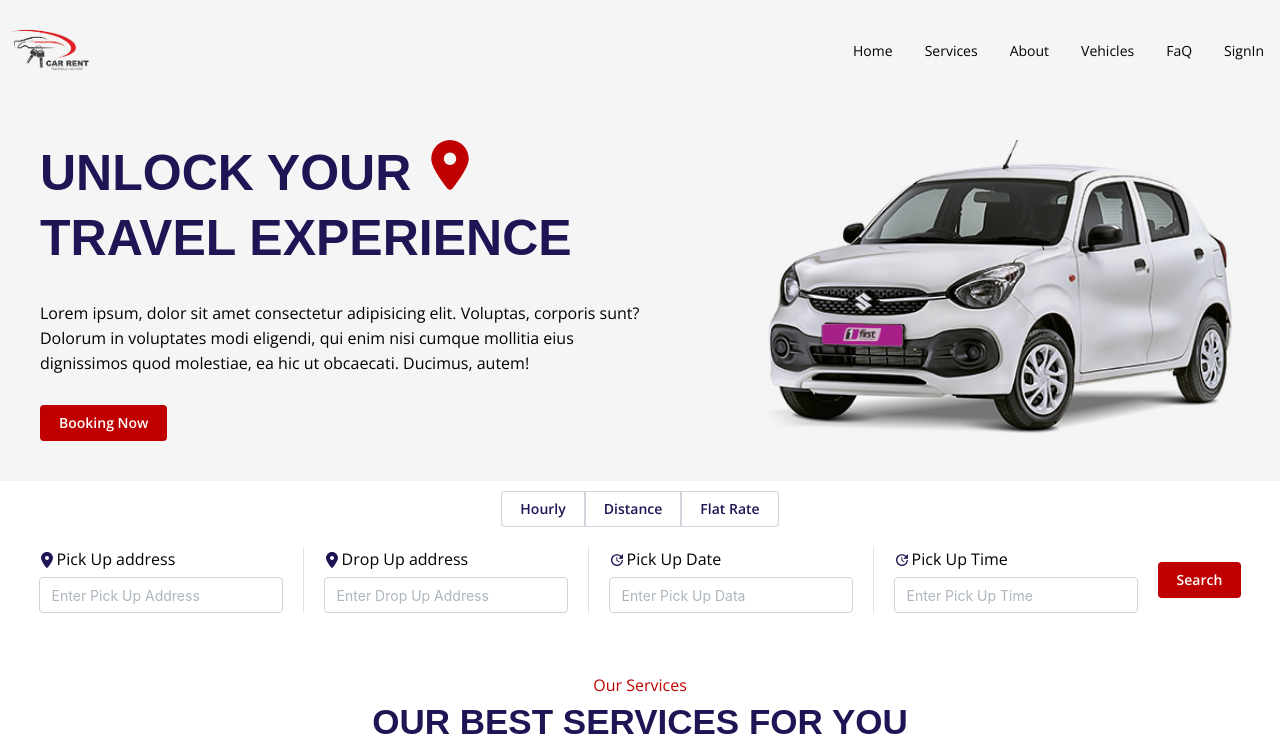
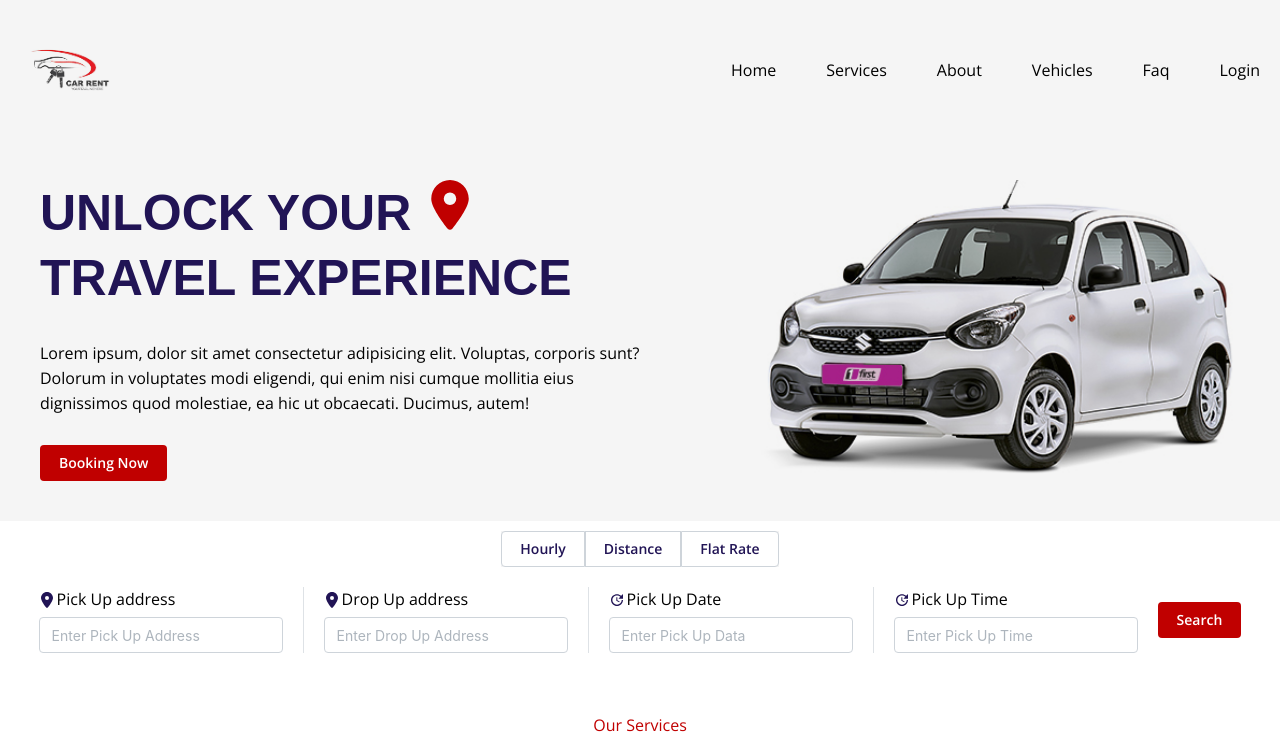
Before and after one commit to SanjeevRoyy/Car-Rental, a React (Vite) app: page / in a window 1280 px wide. Shown: the top 748 px of the page. Built offline with nearby package versions, Linux system fonts and the light colour scheme.

Commit message:
added routes pages

```diff
--- a/package.json
+++ b/package.json
@@ -15,7 +15,8 @@
     "google-fonts": "^1.0.0",
     "react": "^18.2.0",
     "react-dom": "^18.2.0",
-    "react-icons": "^5.2.1"
+    "react-icons": "^5.2.1",
+    "react-router-dom": "^6.26.2"
   },
   "devDependencies": {
     "@types/react": "^18.2.66",
--- a/src/App.jsx
+++ b/src/App.jsx
@@ -1,13 +1,16 @@
 import { Box, Text, Title } from "@mantine/core";
 import Router from "./Router";
-import './index.css'
+import "./index.css";
 import Footer from "./components/Footer";
+import Navbar from "./components/Navbar";
 
 function App() {
   return (
     <>
-    <Router/>
-    <Footer/>
+      <Navbar
+       />
+      <Router />
+      <Footer />
     </>
   );
 }
--- a/src/Router.jsx
+++ b/src/Router.jsx
@@ -1,14 +1,29 @@
-import React from 'react'
-import Navbar from './components/Navbar'
-import Home from './pages/Home'
+import React from "react";
+import Navbar from "./components/Navbar";
+import Home from "./pages/Home";
+import { Route, Routes } from "react-router-dom";
+import Services from "./pages/services/Services";
+import About from "./pages/about/About";
+import Vehicles from "./pages/vehicles/Vehicles";
+import OurApp from "./pages/faq/OurApp";
+import Testimonials from "./pages/testimonials/Testimonials";
 
 const Router = () => {
   return (
     <>
-    <Navbar/>
-    <Home/>
+      {/* <Navbar/>
+    <Home/> */}
+      <Routes>
+        <Route path="/" element={<Home />} />
+        <Route path="/services" element={<Services />} />
+        <Route path="/about" element={<About />} />
+        <Route path="/vehicles" element={<Vehicles />} />
+        <Route path="/faq" element={<OurApp />} />
+        <Route path="/testimonials" element={<Testimonials />} />
+        {/* <Route path="/signin" element={<SignIn />} /> */}
+      </Routes>
     </>
-  )
-}
+  );
+};
 
-export default Router
+export default Router;
--- a/src/components/Navbar.jsx
+++ b/src/components/Navbar.jsx
@@ -1,20 +1,43 @@
 import { Box, Button, Flex, Image, NavLink } from "@mantine/core";
 import React from "react";
+import { Link } from "react-router-dom";
 
 const Navbar = () => {
   return (
     <>
-      <Flex bg={"whitesmoke"}  justify="space-between">
+      <Flex bg={"whitesmoke"} justify="space-between" p={20}>
         <Box>
-          <Image style={{mixBlendMode:"multiply"}} w={100} src="img/carrentlogo.png" />
+          <Image
+            style={{ mixBlendMode: "multiply" }}
+            w={100}
+            src="img/carrentlogo.png"
+          />
         </Box>
-        <Flex>
-          <NavLink  href="/" label="Home" />
-          <NavLink href="/services" label="Services" />
-          <NavLink href="/about" label="About" />
-          <NavLink href="/vehicles" label="Vehicles" />
-          <NavLink href="/faq" label="FaQ" />
-          <NavLink href="/signin" label="SignIn" />
+        <Flex gap={50} align="center">
+          <Link style={{ textDecoration: "none", color: "black" }} to="/">
+            Home
+          </Link>
+          <Link
+            style={{ textDecoration: "none", color: "black" }}
+            to="/services"
+          >
+            Services
+          </Link>
+          <Link style={{ textDecoration: "none", color: "black" }} to="/about">
+            About
+          </Link>
+          <Link
+            style={{ textDecoration: "none", color: "black" }}
+            to="/vehicles"
+          >
+            Vehicles
+          </Link>
+          <Link style={{ textDecoration: "none", color: "black" }} to="/faq">
+            Faq
+          </Link>
+          <Link style={{ textDecoration: "none", color: "black" }} to="/signin">
+            Login
+          </Link>
         </Flex>
       </Flex>
     </>
--- a/src/main.jsx
+++ b/src/main.jsx
@@ -4,11 +4,14 @@ import App from "./App.jsx";
 import "@mantine/core/styles.css";
 import { MantineProvider } from "@mantine/core";
 import { theme } from "../Theme.jsx";
+import { BrowserRouter } from "react-router-dom";
 
 ReactDOM.createRoot(document.getElementById("root")).render(
   <MantineProvider theme={theme} withGlobalStyles withNormalizeCSS>
     <React.StrictMode>
+      <BrowserRouter>
       <App />
+      </BrowserRouter>
     </React.StrictMode>
   </MantineProvider>
 );
--- a/src/pages/Home.jsx
+++ b/src/pages/Home.jsx
@@ -5,11 +5,13 @@ import About from './about/About'
 import Vehicles from './vehicles/Vehicles'
 import OurApp from './faq/OurApp'
 import Testimonials from './testimonials/Testimonials'
+import Navbar from '../components/Navbar'
 
 
 const Home = () => {
   return (
     <>
+
       <HomeSection/>
       <Services/>
       <About/>
--- a/src/pages/services/Services.jsx
+++ b/src/pages/services/Services.jsx
@@ -32,6 +32,7 @@ const Services = () => {
           <Title mt={10} c="primary.0" size="h3">
             CITY TRANSPORT
           </Title>
+
           <Text mt={10}>
             Lorem ipsum dolor sit amet consectetur, adipisicing elit. A, vero
             omnis consequuntur voluptates, similique, quaerat mollitia ut
```
Also changed, not shown: src/pages/faq/OurApp.jsx (+13 -6 lines), 1 other file (tests, documents, lock files or other folders).
